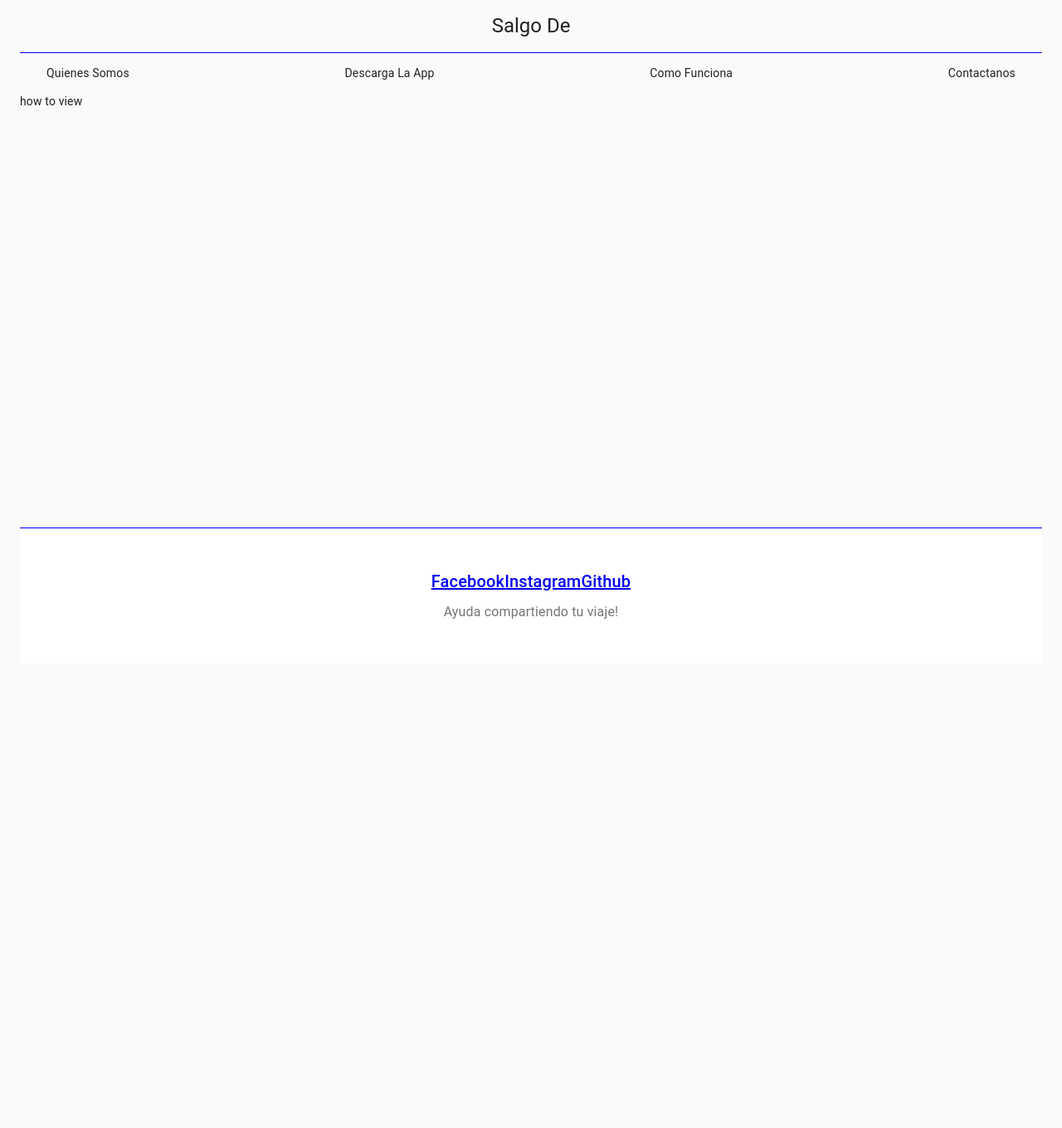
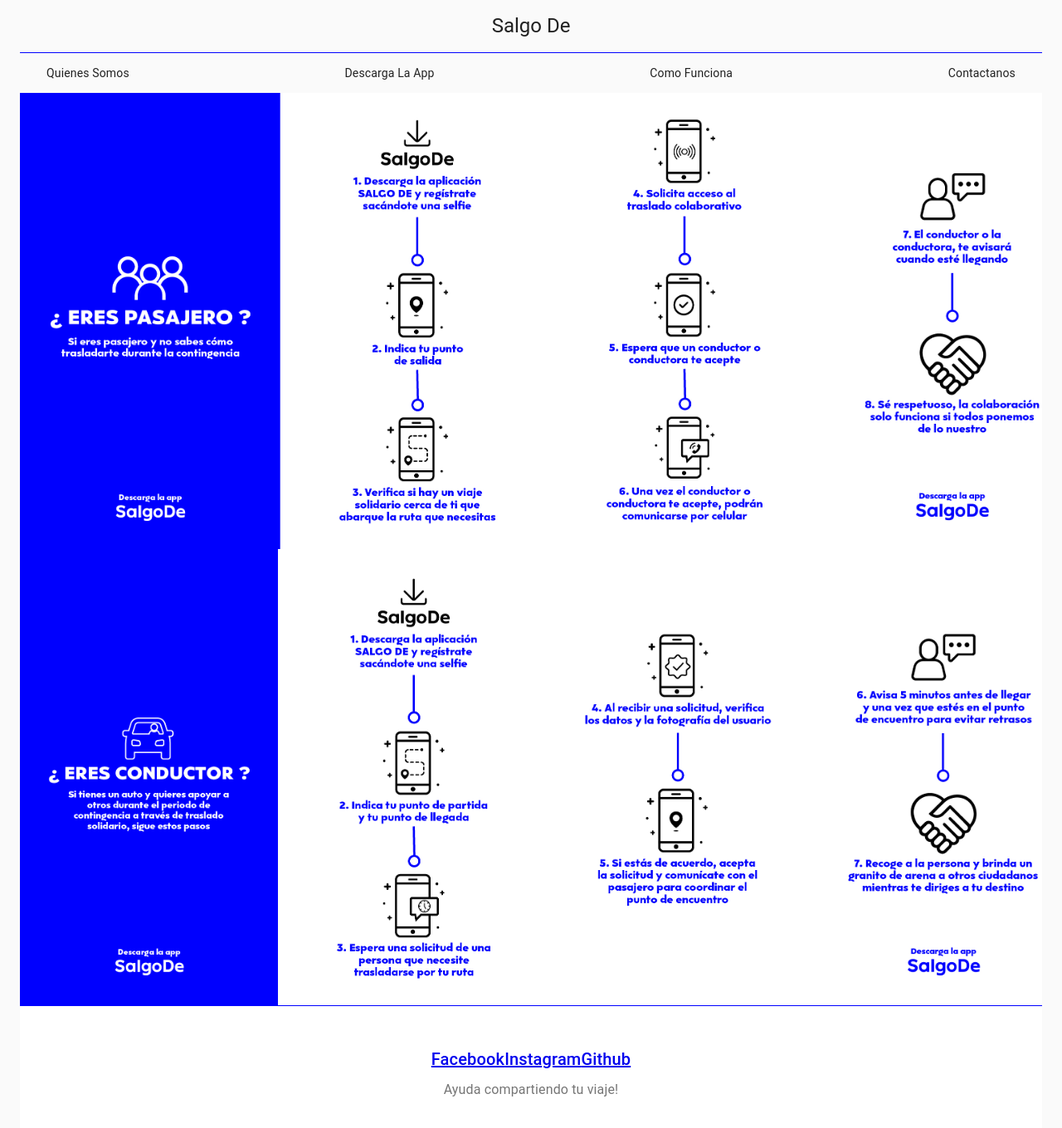
Before and after one commit to salgode/salgode-landing, a React (Create React App) app: page /como-funciona in a window 1280 px wide. Shown: the top 1360 px of the page at 83% size. Before the commit the page ends 800 px from the top, so only its background shows below. Built offline with nearby package versions, Linux system fonts and the light colour scheme.

Commit message:
how to view

```diff
--- a/src/routes/HowToView.js
+++ b/src/routes/HowToView.js
@@ -1,9 +1,42 @@
 import React from 'react';
+import { Grid } from '@material-ui/core';
+import { makeStyles } from '@material-ui/core/styles';
+import CardActionArea from '@material-ui/core/CardActionArea';
+import Card from '@material-ui/core/Card';
+import CardContent from '@material-ui/core/CardContent';
+import Typography from '@material-ui/core/Typography';
+import CardMedia from '@material-ui/core/CardMedia';
 
-const HowToView = () => (
-  <div>
-    how to view
-  </div>
-);
 
-export default HowToView;
+
+const useStyles = makeStyles(theme => ({
+  cardMedia: {
+    width: '100%',
+    height: 550
+  },
+}));
+
+export default function HowToView(){
+  const classes = useStyles();
+
+  return (
+    <div>
+      <Grid container>
+        <Grid item xs={12} md={12}>
+          <CardMedia
+            className={classes.cardMedia}
+            image={require('../assets/infografias/passenger.jpg')}
+            title="Image title"
+          />
+        </Grid>
+        <Grid item xs={12} md={12}>
+          <CardMedia
+            className={classes.cardMedia}
+            image={require('../assets/infografias/driver.jpg')}
+            title="Image title"
+          />
+        </Grid>
+      </Grid>
+    </div>
+  )
+};
```
Also changed, not shown: src/assets/infografias/driver.jpg (added), src/assets/infografias/passenger.jpg (added).
